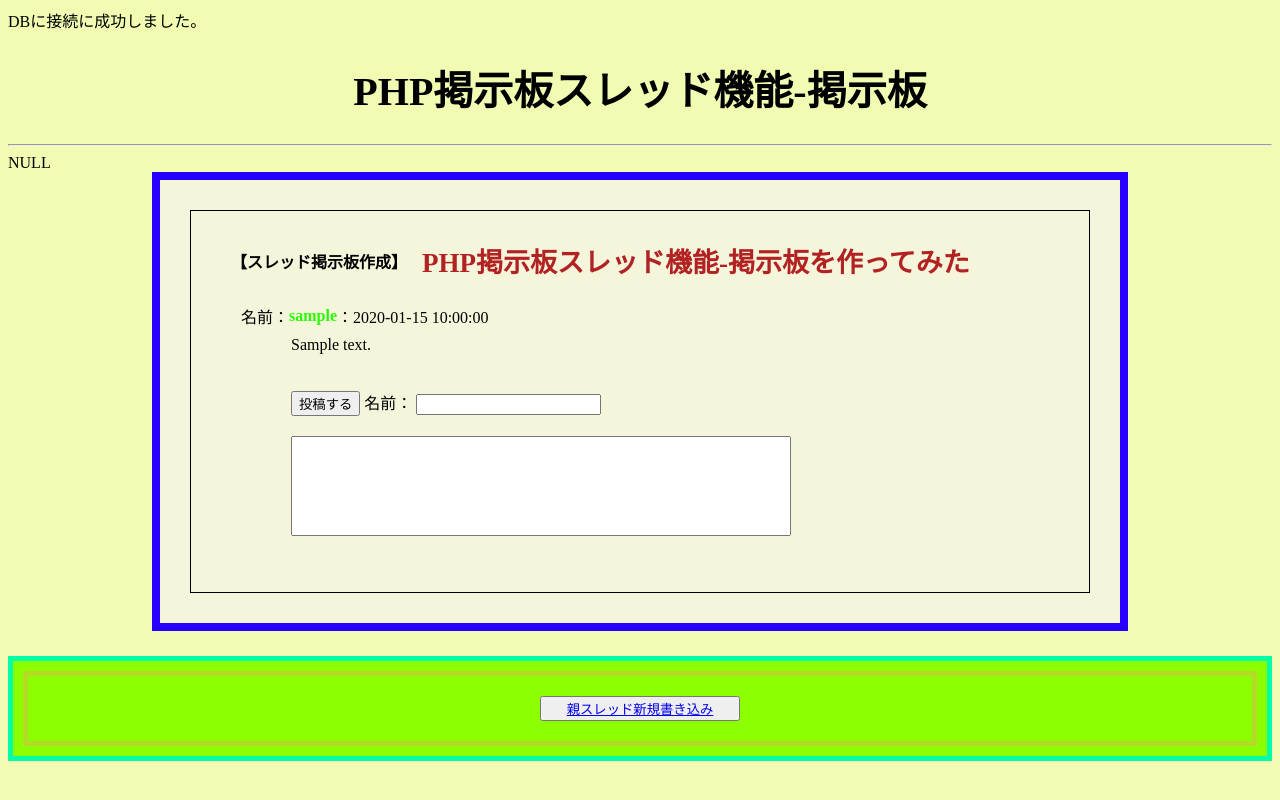
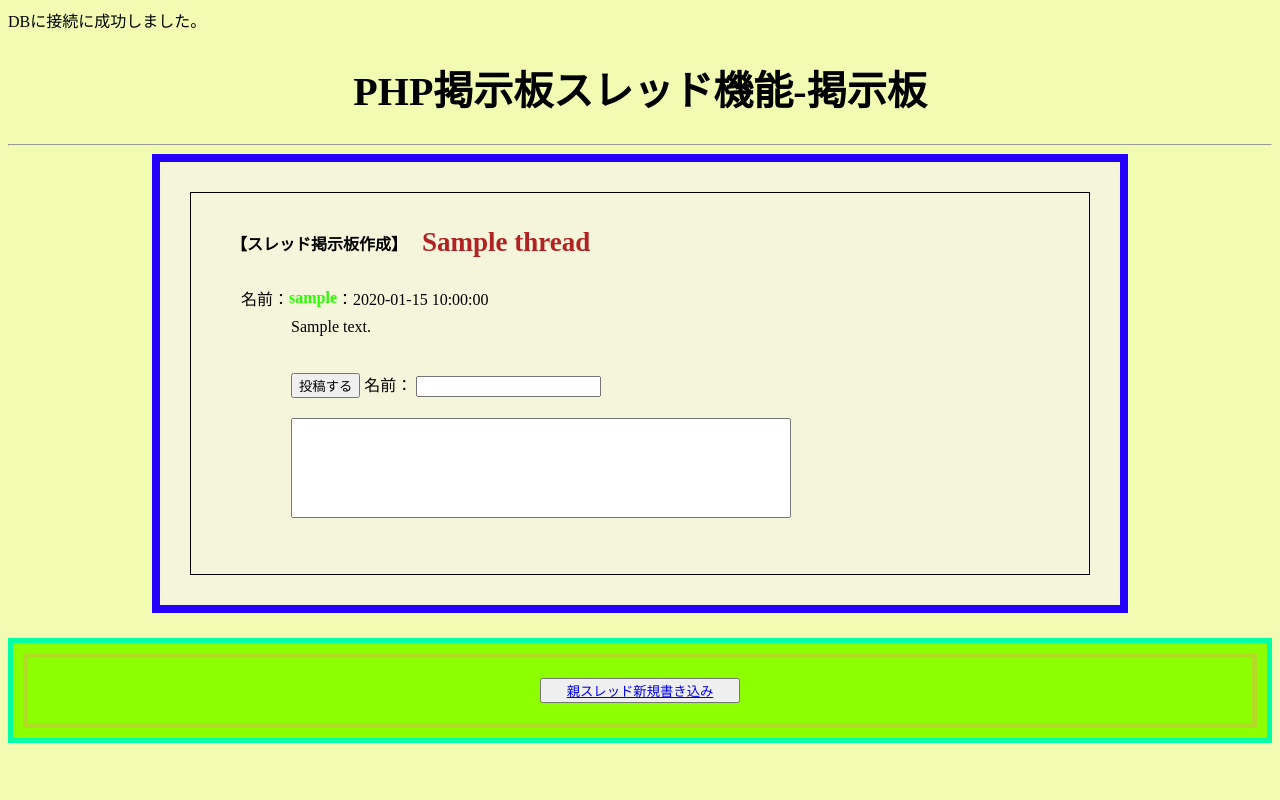
Before and after one commit to risarisato/php_thread_function, a PHP site: page /php_thread_function/ in a window 1280 px wide. Run offline with PHP 8.4, Linux system fonts and the light colour scheme; tables that the repository leaves empty or names only in its code hold one stand-in row (values such as "Sample post"); data that the repository does not hold is empty.

Commit message:
新規の親スレッドの「title」の実装

```diff
--- a/app/functions/comment_get.php
+++ b/app/functions/comment_get.php
@@ -20,5 +20,5 @@ $commnet_array = $statement;
 #string(8)=型＞文字 "shincode"＝値
 # スーパーグローバル変数はPHPの組み込み変数
 # "username"(key)=>"shincode"(値)の連想配列
-$username = $_POST["username"];
-var_dump($username); #ここでPOSTメソッドが発動している
+#$username = $_POST["username"];
+#var_dump($username); #ここでPOSTメソッドが発動している
--- /dev/null
+++ b/app/functions/thread_get.php
@@ -0,0 +1,12 @@
+<?php
+// 親のスレッドを取得するSQL
+
+// 親の配列を準備
+$thread_array = array();
+
+// コメントデータをテーブルから取得する
+$sql = "SELECT * FROM thread";
+$statement = $pdo->prepare($sql);
+$statement->execute();
+
+$thread_array = $statement;
--- a/app/pages/createThread.php
+++ b/app/pages/createThread.php
@@ -3,6 +3,8 @@
 // こちらは親ページになるのでpathが変わる！
 include_once("../database/connect.php");
 
+// 親スレッドの新規立ち上げのpath
+include_once("../../app/functions/thread_add.php");
 
 ?>
 
@@ -32,7 +34,7 @@ include_once("../database/connect.php");
             <label>新規スレッド名</label>
             <input type="text" name="title">
             <label>親の投稿者名</label>
-            <input type="test" name="username">
+            <input type="text" name="username">
         </div>
         <div>
             <textarea name="body" class="commentTextArea"></textarea>
--- a/app/parts/thread.php
+++ b/app/parts/thread.php
@@ -11,16 +11,25 @@ include("app/functions/comment_add.php");
 // データを取得するための関数
 include("app/functions/comment_get.php");
 
+
+// 親スレッドを取得する
+include("app/functions/thread_get.php");
+
+
+//var_dump($thread_array); 親スレッドが取得できているか確認
+
 // DBの接続を閉じる(これがないからXAMPPのphpmyadminがバグる？)
-$pdo = null;
+//$pdo = null;
 ?>
 
 <!-- スレッドエリア -->
+<?php foreach ($thread_array as $thread) :?>
 <div class="threadWrapper">
     <div class="childWrapper">
         <div class="threadTitle">
             <span>【スレッド掲示板作成】</span>
-            <h1>PHP掲示板スレッド機能-掲示板を作ってみた</h1>
+            <!-- <h1>PHP掲示板スレッド機能-掲示板を作ってみた</h1>ハードコーディング -->
+            <h1><?php echo $thread["title"] ?></h1>
         </div>
 
         <!-- コメントを表示するためのエリア -->
@@ -29,3 +38,4 @@ $pdo = null;
         <?php include("commentFrom.php"); ?>
     </div>
 </div>
+<?php endforeach ?>
```
Also changed, not shown: app/functions/thread_add.php (added, +42 -0 lines).
